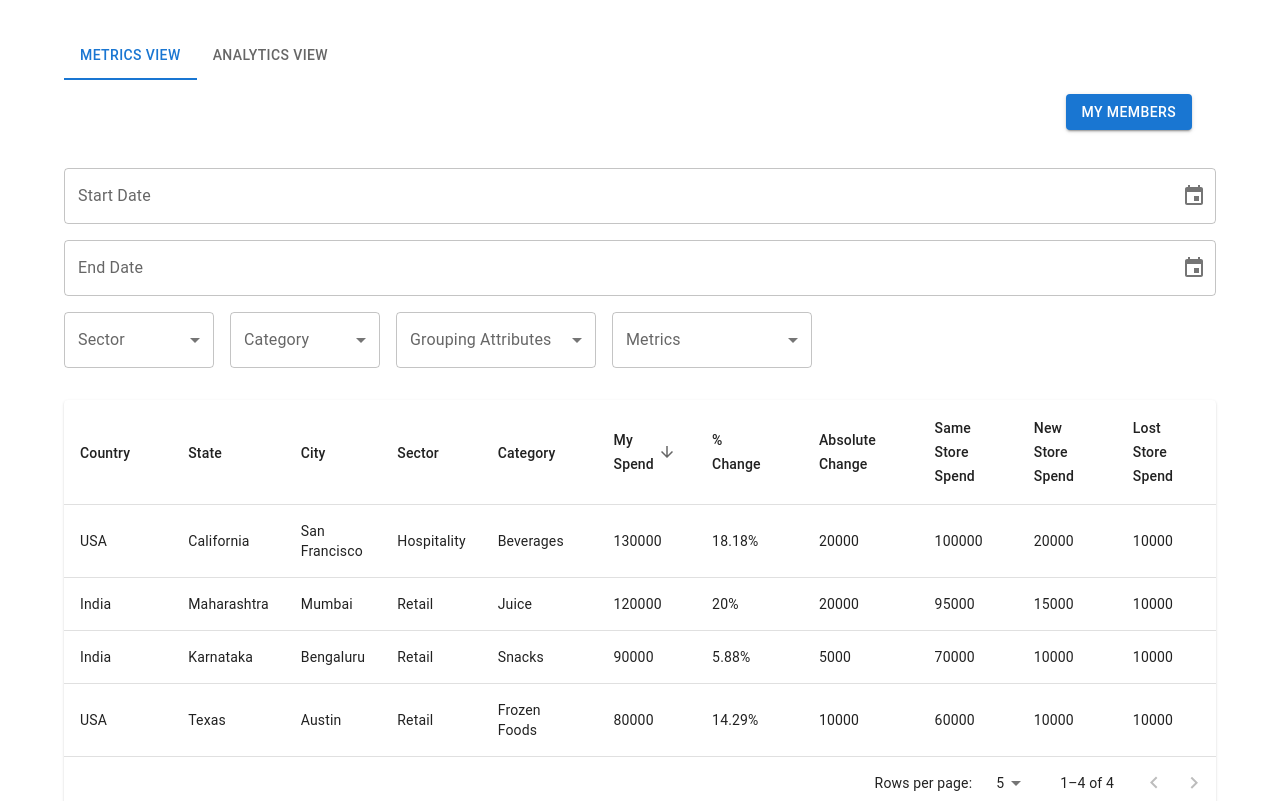
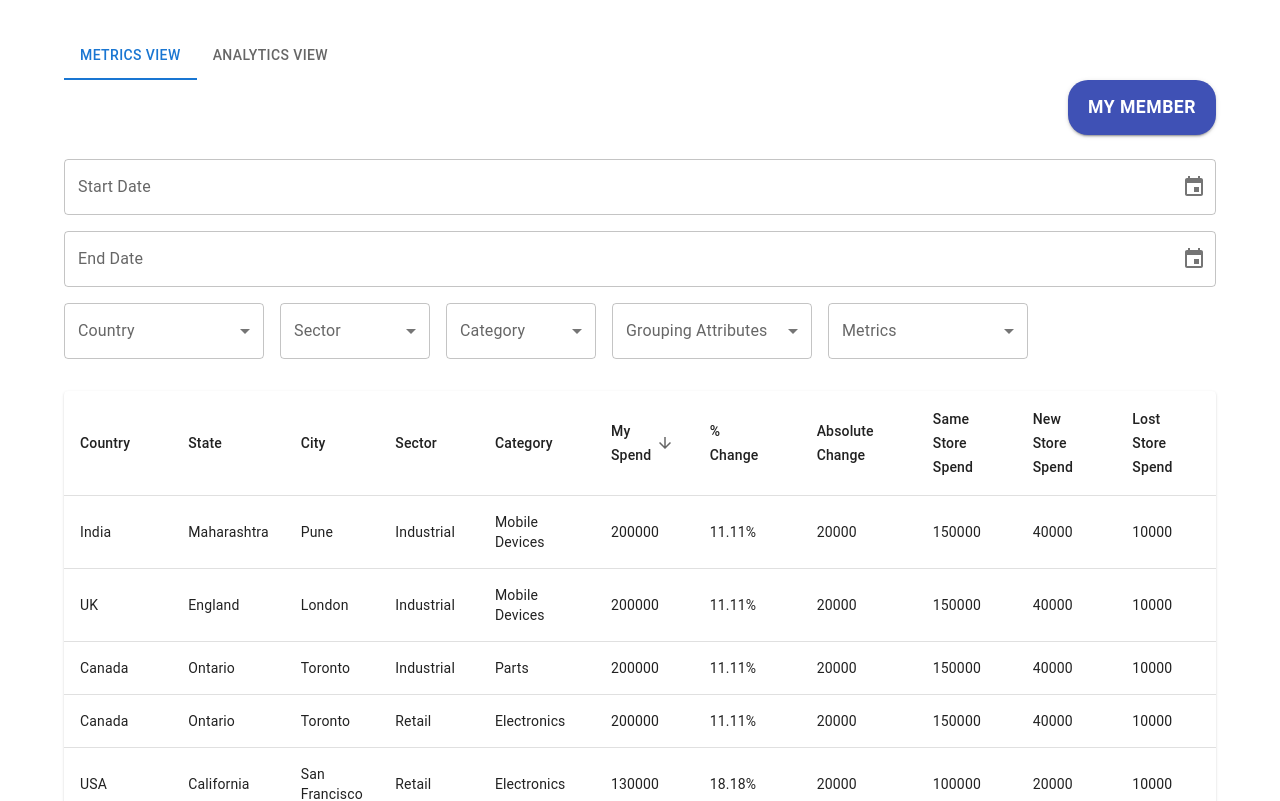
Before and after one commit to Muskan2001/React-Dashboard-analytics, a React (Create React App) app: page / in a window 1280 px wide. Shown: the top 801 px of the page. Built offline with nearby package versions, Linux system fonts and the light colour scheme.

Commit message:
Udated modal, User selected data will be shown

```diff
--- a/src/components/FilterPanel.tsx
+++ b/src/components/FilterPanel.tsx
@@ -4,7 +4,6 @@ import {
   InputLabel,
   MenuItem,
   Select,
-  TextField,
   OutlinedInput,
   Checkbox,
   ListItemText,
@@ -14,11 +13,11 @@ import { AdapterDateFns } from '@mui/x-date-pickers/AdapterDateFns';
 import { useState } from 'react';
 
 const sectors = ['Retail', 'Food', 'Industrial'];
-const categories = ['Juice', 'Snacks', 'Frozen Foods', 'Beverages'];
+const categories = ['Juice', 'Mobile Devices', 'Electronics', 'Parts', 'Beverages'];
 const attributes = ['Country', 'State', 'City', 'Sector', 'Category'];
-const country = ['India', 'USA', 'Canada', 'Russia', 'Auntralia'];
-const state = ['Maharashtra', 'Madhya Pradesh', 'Canada', 'Russia', 'Auntralia'];
-
+const countries = ['India', 'USA', 'Canada', 'UK', 'Australia'];
+const sector = ['Retail', 'Food', 'Industrial'];
+const category = ['Juice', 'Mobile Devices', 'Electronics', 'Parts', 'Beverages'];
 const metrics = ['My Spend', 'Same Store Spend', 'New Store Spend', 'Lost Store Spend'];
 
 interface FilterPanelProps {
@@ -32,6 +31,7 @@ const FilterPanel = ({ onFilterChange }: FilterPanelProps) => {
   const [selectedCategory, setSelectedCategory] = useState('');
   const [groupingAttributes, setGroupingAttributes] = useState<string[]>([]);
   const [selectedMetrics, setSelectedMetrics] = useState<string[]>([]);
+  const [selectedCountries, setSelectedCountries] = useState<string[]>([]);
 
   const handleFilterChange = () => {
     onFilterChange({
@@ -41,6 +41,7 @@ const FilterPanel = ({ onFilterChange }: FilterPanelProps) => {
       category: selectedCategory,
       groupingAttributes,
       selectedMetrics,
+      countries: selectedCountries,
     });
   };
 
@@ -69,6 +70,28 @@ const FilterPanel = ({ onFilterChange }: FilterPanelProps) => {
           }}
           slotProps={{ textField: { fullWidth: true } }}
         />
+
+        <FormControl sx={{ minWidth: 200 }}>
+          <InputLabel>Country</InputLabel>
+          <Select
+            multiple
+            value={selectedCountries}
+            onChange={(e) => {
+              const value = e.target.value as string[];
+              setSelectedCountries(value);
+              handleFilterChange();
+            }}
+            input={<OutlinedInput label="Country" />}
+            renderValue={(selected) => selected.join(', ')}
+          >
+            {countries.map((country) => (
+              <MenuItem key={country} value={country}>
+                <Checkbox checked={selectedCountries.indexOf(country) > -1} />
+                <ListItemText primary={country} />
+              </MenuItem>
+            ))}
+          </Select>
+        </FormControl>
 
         <FormControl sx={{ minWidth: 150 }}>
           <InputLabel>Sector</InputLabel>
--- a/src/components/TopBar.tsx
+++ b/src/components/TopBar.tsx
@@ -1,74 +1,96 @@
-import { AppBar, Box, Button, Dialog, DialogActions, DialogContent, DialogTitle, IconButton, Toolbar, Typography } from '@mui/material';
-import CloseIcon from '@mui/icons-material/Close';
+import { Box, Button, Dialog, DialogActions, DialogContent, DialogTitle, MenuItem } from '@mui/material';
 import { useState } from 'react';
 
+const TopBar = ({ onUserSelect }: { onUserSelect: (userId: number) => void }) => {
+  const [openDialog, setOpenDialog] = useState(false);
 
-const mockUsers = [
-  { id: 1, name: 'Muskan' },
-  { id: 2, name: 'Tia' },
-  { id: 3, name: 'Ak' },
-  { id: 4, name: 'Shivi' },
-  { id: 5, name: 'Vs' },
-];
+  const handleClickOpen = () => {
+    setOpenDialog(true);
+  };
 
-interface TopBarProps {
-  onUserSelect: (userId: number) => void;
-}
+  const handleClose = () => {
+    setOpenDialog(false);
+  };
 
-const TopBar = ({ onUserSelect }: TopBarProps) => {
-  const [open, setOpen] = useState(false);
-
-  const handleUserClick = (userId: number) => {
+  const handleUserSelect = (userId: number) => {
     onUserSelect(userId);
-    setOpen(false);
+    setOpenDialog(false);
   };
 
   return (
-    <>
-      {/* <AppBar position="static" color="default" elevation={0}> */}
-        <Toolbar>
-          <Typography variant="h6" sx={{ flexGrow: 1 }}>
-            {/* Dashboard */}
-          </Typography>
-          <Button variant="contained" color="primary"  onClick={() => setOpen(true)}>
-            My Members
-          </Button>
-        </Toolbar>
-      {/* </AppBar> */}
-
-      <Dialog open={open} onClose={() => setOpen(false)}>
-        <DialogTitle>
-          Select a Member
-          <IconButton
-            aria-label="close"
-            onClick={() => setOpen(false)}
+    <Box>
+      <Dialog
+        open={openDialog}
+        onClose={handleClose}
+        maxWidth="md"
+        fullWidth={true}
+        sx={{
+          '& .MuiDialog-paper': {
+            padding: '20px',
+            borderRadius: '12px',
+            boxShadow: 24,
+          },
+        }}
+      >
+        <DialogTitle sx={{ textAlign: 'center', fontSize: '1.5rem', fontWeight: 'bold', color: '#3f51b5' }}>
+          Select a User
+        </DialogTitle>
+        <DialogContent sx={{ display: 'flex', justifyContent: 'center', alignItems: 'center', padding: '16px' }}>
+          <Box sx={{ width: '100%', textAlign: 'center', display: 'flex', flexDirection: 'column', gap: 2 }}>
+            <MenuItem onClick={() => handleUserSelect(1)} sx={{ fontSize: '1.1rem', fontWeight: 'bold', padding: '12px', borderRadius: '8px', '&:hover': { backgroundColor: '#f1f1f1' } }}>
+              Muskan
+            </MenuItem>
+            <MenuItem onClick={() => handleUserSelect(2)} sx={{ fontSize: '1.1rem', fontWeight: 'bold', padding: '12px', borderRadius: '8px', '&:hover': { backgroundColor: '#f1f1f1' } }}>
+              Tia
+            </MenuItem>
+            <MenuItem onClick={() => handleUserSelect(3)} sx={{ fontSize: '1.1rem', fontWeight: 'bold', padding: '12px', borderRadius: '8px', '&:hover': { backgroundColor: '#f1f1f1' } }}>
+              Vaibhav
+            </MenuItem>
+            <MenuItem onClick={() => handleUserSelect(4)} sx={{ fontSize: '1.1rem', fontWeight: 'bold', padding: '12px', borderRadius: '8px', '&:hover': { backgroundColor: '#f1f1f1' } }}>
+              Shivani
+            </MenuItem>
+          </Box>
+        </DialogContent>
+        <DialogActions sx={{ justifyContent: 'center' }}>
+          <Button
+            onClick={handleClose}
+            color="primary"
+            variant="outlined"
             sx={{
-              position: 'absolute',
-              right: 8,
-              top: 8,
-              color: (theme) => theme.palette.grey[500],
+              borderRadius: '20px',
+              padding: '10px 20px',
+              fontWeight: 'bold',
+              '&:hover': {
+                backgroundColor: '#3f51b5',
+                color: 'white',
+              },
             }}
           >
-            <CloseIcon />
-          </IconButton>
-        </DialogTitle>
-        <DialogContent dividers>
-          {mockUsers.map((user) => (
-            <Button
-              key={user.id}
-              fullWidth
-              sx={{ marginBottom: 1 }}
-              onClick={() => handleUserClick(user.id)}
-            >
-              {user.name}
-            </Button>
-          ))}
-        </DialogContent>
-        <DialogActions>
-          <Button onClick={() => setOpen(false)}>Cancel</Button>
+            Cancel
+          </Button>
         </DialogActions>
       </Dialog>
-    </>
+
+      <Box sx={{ display: 'flex', justifyContent: 'flex-end', mb: 3 }}>
+        <Button
+          onClick={handleClickOpen}
+          variant="contained"
+          sx={{
+            borderRadius: '20px',
+            padding: '12px 20px',
+            backgroundColor: '#3f51b5',
+            color: 'white',
+            fontSize: '1.1rem',
+            fontWeight: 'bold',
+            '&:hover': {
+              backgroundColor: '#303f9f',
+            },
+          }}
+        >
+          My Member
+        </Button>
+      </Box>
+    </Box>
   );
 };
 
--- a/src/data/mockData.ts
+++ b/src/data/mockData.ts
@@ -10,7 +10,7 @@ export const mockUsers = [
 ];
 
 export const mockData: UserData[] = [
-    // [
+
         {
           country: "India",
           state: "Maharashtra",
@@ -143,7 +143,7 @@ export const mockData: UserData[] = [
             percentChange: 100
           }
         }
-    //   ]
+
 
 
 
--- a/src/pages/DashboardPage.tsx
+++ b/src/pages/DashboardPage.tsx
@@ -9,160 +9,135 @@ import PercentChangeBarChart from '../components/PercentChangeChartBar';
 
 const mockData = [
   {
+    id: 1,
     country: "India",
     state: "Maharashtra",
     city: "Mumbai",
-        sector: "Retail",
+    sector: "Food",
     category: "Juice",
     startDate: "2024-04-01",
     endDate: "2024-04-30",
-        mySpend: {
-          current: 120000,
-          reference: 100000,
-          absoluteChange: 20000,
-          percentChange: 20
-        },
-        sameStoreSpend: {
-          current: 95000,
-          reference: 90000,
-          absoluteChange: 5000,
-          percentChange: 5.56
-        },
-        newStoreSpend: {
-          current: 15000,
-          reference: 10000,
-          absoluteChange: 5000,
-          percentChange: 50
-        },
-        lostStoreSpend: {
-          current: 10000,
-          reference: 15000,
-          absoluteChange: -5000,
-          percentChange: -33.33
-        }
+    mySpend: { current: 120000, reference: 100000, absoluteChange: 20000, percentChange: 20 },
+    sameStoreSpend: { current: 95000, reference: 90000, absoluteChange: 5000, percentChange: 5.56 },
+    newStoreSpend: { current: 15000, reference: 10000, absoluteChange: 5000, percentChange: 50 },
+    lostStoreSpend: { current: 10000, reference: 15000, absoluteChange: -5000, percentChange: -33.33 }
   },
   {
-        country: "India",
-        state: "Karnataka",
-        city: "Bengaluru",
-        sector: "Retail",
-        category: "Snacks",
-        startDate: "2024-04-01",
-        endDate: "2024-04-30",
-        mySpend: {
-          current: 90000,
-          reference: 85000,
-          absoluteChange: 5000,
-          percentChange: 5.88
-        },
-        sameStoreSpend: {
-          current: 70000,
-          reference: 75000,
-          absoluteChange: -5000,
-          percentChange: -6.67
-        },
-        newStoreSpend: {
-          current: 10000,
-          reference: 5000,
-          absoluteChange: 5000,
-          percentChange: 100
-        },
-        lostStoreSpend: {
-          current: 10000,
-          reference: 5000,
-          absoluteChange: 5000,
-          percentChange: 100
-        }
-      },
-      {
+    id: 1,
     country: "USA",
     state: "California",
     city: "San Francisco",
-        sector: "Hospitality",
+    sector: "Food",
     category: "Beverages",
     startDate: "2024-04-01",
     endDate: "2024-04-30",
-        mySpend: {
-          current: 130000,
-          reference: 110000,
-          absoluteChange: 20000,
-          percentChange: 18.18
-        },
-        sameStoreSpend: {
-          current: 100000,
-          reference: 95000,
-          absoluteChange: 5000,
-          percentChange: 5.26
-        },
-        newStoreSpend: {
-          current: 20000,
-          reference: 10000,
-          absoluteChange: 10000,
-          percentChange: 100
-        },
-        lostStoreSpend: {
-          current: 10000,
-          reference: 15000,
-          absoluteChange: -5000,
-          percentChange: -33.33
-        }
+    mySpend: { current: 130000, reference: 110000, absoluteChange: 20000, percentChange: 18.18 },
+    sameStoreSpend: { current: 100000, reference: 95000, absoluteChange: 5000, percentChange: 5.26 },
+    newStoreSpend: { current: 20000, reference: 10000, absoluteChange: 10000, percentChange: 100 },
+    lostStoreSpend: { current: 10000, reference: 15000, absoluteChange: -5000, percentChange: -33.33 }
   },
   {
+    id: 2,
     country: "USA",
-        state: "Texas",
-        city: "Austin",
+    state: "California",
+    city: "San Francisco",
     sector: "Retail",
-        category: "Frozen Foods",
+    category: "Electronics",
     startDate: "2024-04-01",
     endDate: "2024-04-30",
-        mySpend: {
-          current: 80000,
-          reference: 70000,
-          absoluteChange: 10000,
-          percentChange: 14.29
+    mySpend: { current: 130000, reference: 110000, absoluteChange: 20000, percentChange: 18.18 },
+    sameStoreSpend: { current: 100000, reference: 95000, absoluteChange: 5000, percentChange: 5.26 },
+    newStoreSpend: { current: 20000, reference: 10000, absoluteChange: 10000, percentChange: 100 },
+    lostStoreSpend: { current: 10000, reference: 15000, absoluteChange: -5000, percentChange: -33.33 }
   },
-        sameStoreSpend: {
-          current: 60000,
-          reference: 55000,
-          absoluteChange: 5000,
-          percentChange: 9.09
+
+    {
+      id: 2,
+      country: "Canada",
+      state: "Ontario",
+      city: "Toronto",
+      sector: "Retail",
+      category: "Electronics",
+      startDate: "2024-04-01",
+      endDate: "2024-04-30",
+      mySpend: { current: 200000, reference: 180000, absoluteChange: 20000, percentChange: 11.11 },
+      sameStoreSpend: { current: 150000, reference: 145000, absoluteChange: 5000, percentChange: 3.45 },
+      newStoreSpend: { current: 40000, reference: 25000, absoluteChange: 15000, percentChange: 60 },
+      lostStoreSpend: { current: 10000, reference: 15000, absoluteChange: -5000, percentChange: -33.33 }
     },
-        newStoreSpend: {
-          current: 10000,
-          reference: 10000,
-          absoluteChange: 0,
-          percentChange: 0
+    {
+      id: 3,
+      country: "Canada",
+      state: "Ontario",
+      city: "Toronto",
+      sector: "Industrial",
+      category: "Parts",
+      startDate: "2024-04-01",
+      endDate: "2024-04-30",
+      mySpend: { current: 200000, reference: 180000, absoluteChange: 20000, percentChange: 11.11 },
+      sameStoreSpend: { current: 150000, reference: 145000, absoluteChange: 5000, percentChange: 3.45 },
+      newStoreSpend: { current: 40000, reference: 25000, absoluteChange: 15000, percentChange: 60 },
+      lostStoreSpend: { current: 10000, reference: 15000, absoluteChange: -5000, percentChange: -33.33 }
     },
-        lostStoreSpend: {
-          current: 10000,
-          reference: 5000,
-          absoluteChange: 5000,
-          percentChange: 100
-        }
-      }
+    {
+      id: 4,
+      country: "UK",
+      state: "England",
+      city: "London",
+      sector: "Industrial",
+      category: "Mobile Devices",
+      startDate: "2024-04-01",
+      endDate: "2024-04-30",
+      mySpend: { current: 200000, reference: 180000, absoluteChange: 20000, percentChange: 11.11 },
+      sameStoreSpend: { current: 150000, reference: 145000, absoluteChange: 5000, percentChange: 3.45 },
+      newStoreSpend: { current: 40000, reference: 25000, absoluteChange: 15000, percentChange: 60 },
+      lostStoreSpend: { current: 10000, reference: 15000, absoluteChange: -5000, percentChange: -33.33 }
+    },
+
+    {
+      id: 4,
+      country: "India",
+      state: "Maharashtra",
+      city: "Pune",
+      sector: "Industrial",
+      category: "Mobile Devices",
+      startDate: "2024-04-01",
+      endDate: "2024-04-30",
+      mySpend: { current: 200000, reference: 180000, absoluteChange: 20000, percentChange: 11.11 },
+      sameStoreSpend: { current: 150000, reference: 145000, absoluteChange: 5000, percentChange: 3.45 },
+      newStoreSpend: { current: 40000, reference: 25000, absoluteChange: 15000, percentChange: 60 },
+      lostStoreSpend: { current: 10000, reference: 15000, absoluteChange: -5000, percentChange: -33.33 }
+    },
+
+
 ];
 
 function DashboardPage() {
   const [tab, setTab] = useState(0);
-  const [selectedUser, setSelectedUser] = useState<number | null>(null);
-  const [filters, setFilters] = useState<any>({});
-  const [filteredData, setFilteredData] = useState<any[]>([]);
+  const [selectedUser, setSelectedUser] = useState<number | null>(null); // Store selected user ID
+  const [filters, setFilters] = useState<any>({}); // Filters state
+  const [filteredData, setFilteredData] = useState<any[]>([]); // Filtered data state
 
+  // Handle Tab change
   const handleTabChange = (_: React.SyntheticEvent, newValue: number) => {
     setTab(newValue);
   };
 
+  // Handle user selection from the TopBar
   const handleUserSelect = (userId: number) => {
-    setSelectedUser(userId);
+    setSelectedUser(userId); // Update selected user
   };
 
+  // Handle filter changes from FilterPanel
   const handleFilterChange = (newFilters: any) => {
-    setFilters(newFilters);
+    setFilters(newFilters); // Update filters
   };
 
+  // Apply filters and selected user to the mock data
   useEffect(() => {
     let data = [...mockData];
 
+    // Apply date filter
     if (filters.startDate && filters.endDate) {
       data = data.filter(item => {
         const itemDate = new Date(item.startDate);
@@ -170,32 +145,41 @@ function DashboardPage() {
       });
     }
 
+    // Apply sector filter
     if (filters.sector) {
       data = data.filter(item => item.sector === filters.sector);
     }
 
+    // Apply category filter
     if (filters.category) {
       data = data.filter(item => item.category === filters.category);
     }
 
+    // Filter by selected user (if applicable)
+    if (selectedUser !== null) {
+      data = data.filter(item => item.id === selectedUser); // Assuming each user has an 'id' field
+    }
+
+    // Update filtered data
     setFilteredData(data);
-  }, [filters, selectedUser]);
+  }, [filters, selectedUser]); // Re-run when filters or selectedUser change
 
+  // Map filtered data for the table
   const tableData = filteredData.map((item) => ({
     country: item.country,
-    state:item.state,
+    state: item.state,
     city: item.city,
     sector: item.sector,
     category: item.category,
     spend: item.mySpend.current,
     percentChange: item.mySpend.percentChange,
     absoluteChange: item.mySpend.absoluteChange,
-    samestorespend:item.sameStoreSpend.current,
-    newstorespend:item.newStoreSpend.current,
+    samestorespend: item.sameStoreSpend.current,
+    newstorespend: item.newStoreSpend.current,
     loststorespend: item.lostStoreSpend.current
-
   }));
 
+  // Map filtered data for the BarChart
   const barChartData = filteredData.map((item) => ({
     category: item.category,
     mySpend: item.mySpend.current,
@@ -206,17 +190,18 @@ function DashboardPage() {
 
   return (
     <>
-
       <Container maxWidth="lg" sx={{ paddingY: 4 }}>
         <Tabs value={tab} onChange={handleTabChange}>
           <Tab label="Metrics View" />
           <Tab label="Analytics View" />
         </Tabs>
+
         {tab === 0 && (
           <>
-           <TopBar onUserSelect={handleUserSelect} />
-            <FilterPanel onFilterChange={handleFilterChange} />
-            <DataTable data={tableData} />
+
+            <TopBar onUserSelect={handleUserSelect} /> {/* User selection in TopBar */}
+            <FilterPanel onFilterChange={handleFilterChange} /> {/* Pass filter change handler */}
+            <DataTable data={tableData} /> {/* DataTable for displaying filtered data */}
             <BarChart
               data={barChartData}
               keys={['mySpend', 'newStoreSpend']}
@@ -224,43 +209,18 @@ function DashboardPage() {
             />
           </>
         )}
+
         {tab === 1 && (
           <>
             <TimeSeriesChart
-                data={[
-                  {
-                    id: 'My Spend',
-                    data: [
-                      { x: 'Jan', y: 10000 },
-                      { x: 'Feb', y: 15000 },
-                      { x: 'Mar', y: 20000 },
-                      { x: 'Apr', y: 25000 },
-                    ],
-                  },
-                  {
-                    id: 'New Store Spend',
-                    data: [
-                      { x: 'Jan', y: 5000 },
-                      { x: 'Feb', y: 7000 },
-                      { x: 'Mar', y: 10000 },
-                      { x: 'Apr', y: 12000 },
-                    ],
-                  },
-                ]}
+              data={[{ id: 'My Spend', data: [{ x: 'Jan', y: 10000 }, { x: 'Feb', y: 15000 }, { x: 'Mar', y: 20000 }, { x: 'Apr', y: 25000 }] }]}
             />
-
             <PercentChangeBarChart
-                data={[
-                  { category: 'Juice', percentChange: 20 },
-                  { category: 'Snacks', percentChange: 5.88 },
-                  { category: 'Beverages', percentChange: 18.18 },
-                  { category: 'Frozen Foods', percentChange: 14.29 },
-                ]}
+              data={[{ category: 'Juice', percentChange: 20 }, { category: 'Snacks', percentChange: 5.88 }, { category: 'Beverages', percentChange: 18.18 }, { category: 'Frozen Foods', percentChange: 14.29 }]}
             />
           </>
         )}
-
-=      </Container>
+      </Container>
     </>
   );
 }
```
Lines whose indentation alone changed are shown as unchanged.
